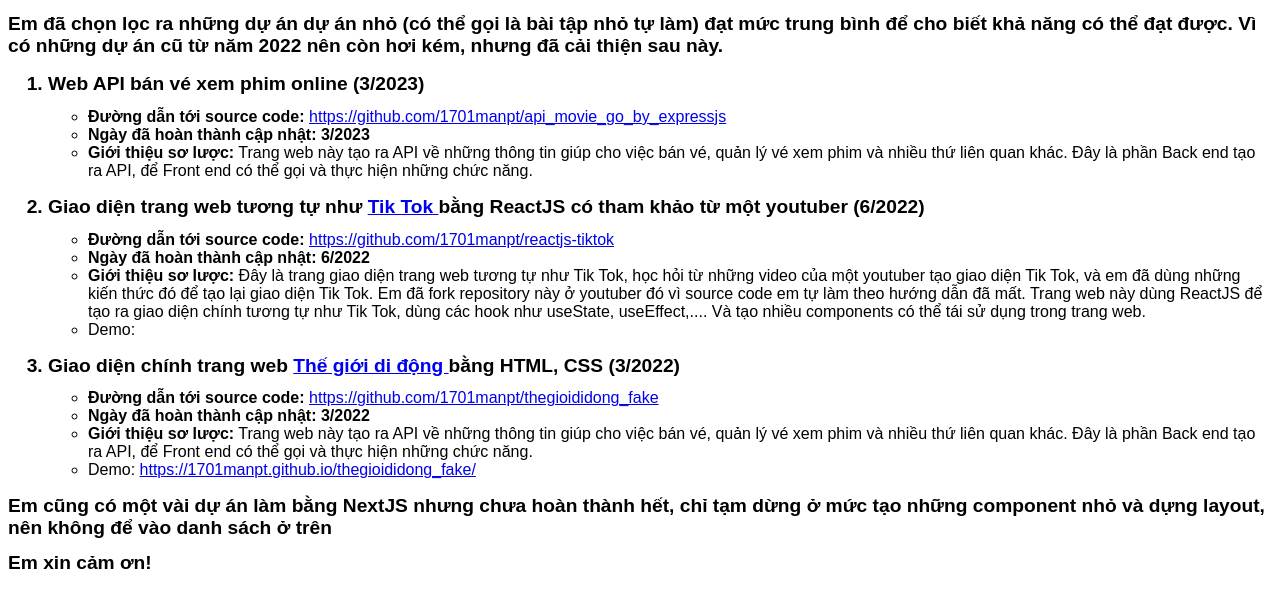
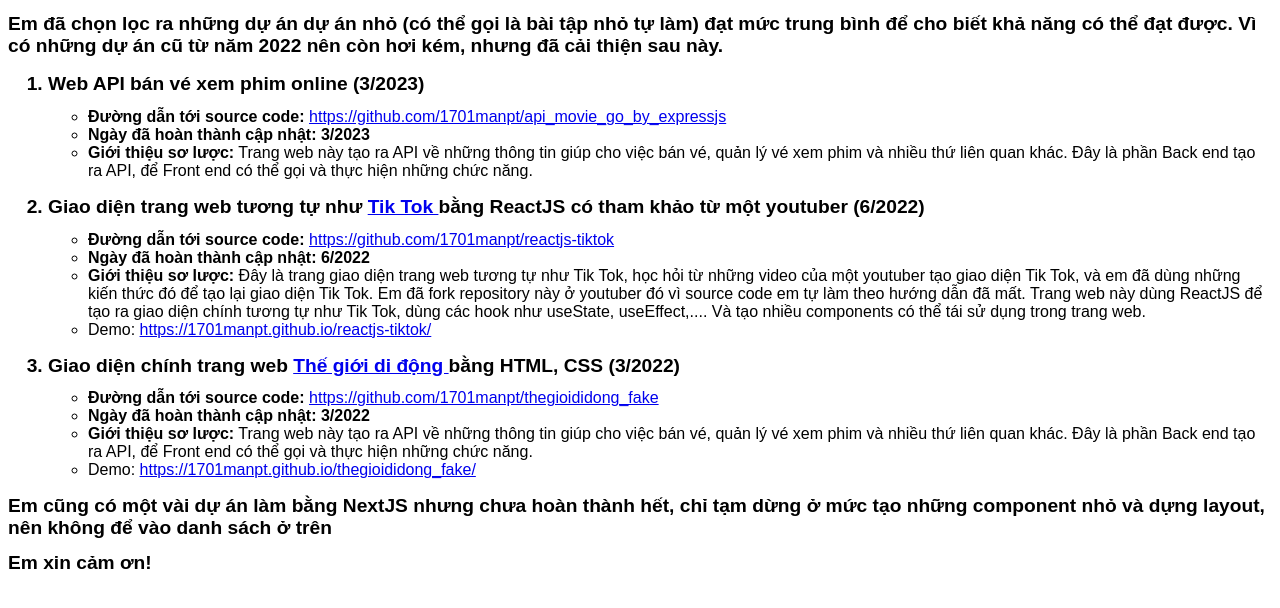
Before and after one commit to 1701manpt/portfolio, a plain HTML site: page index.html in a window 1280 px wide. Drawn offline with Linux system fonts and the light colour scheme.

Commit message:
update link demo

```diff
--- a/index.html
+++ b/index.html
@@ -95,7 +95,7 @@
             </li>
             <li>
               Demo:
-              <a href="" target="_blank" rel="noopener noreferrer"></a>
+              <a href="https://1701manpt.github.io/reactjs-tiktok/" target="_blank" rel="noopener noreferrer">https://1701manpt.github.io/reactjs-tiktok/</a>
             </li>
           </ul>
       </p>
```
